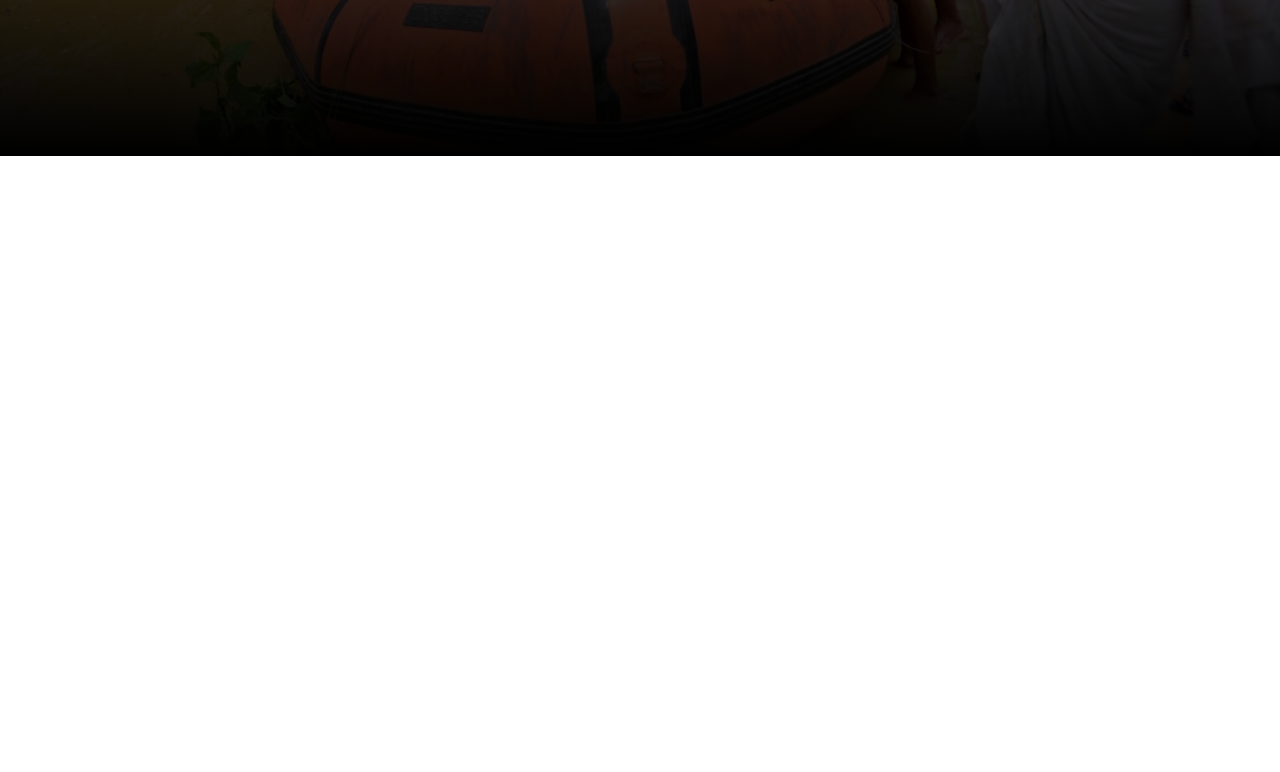
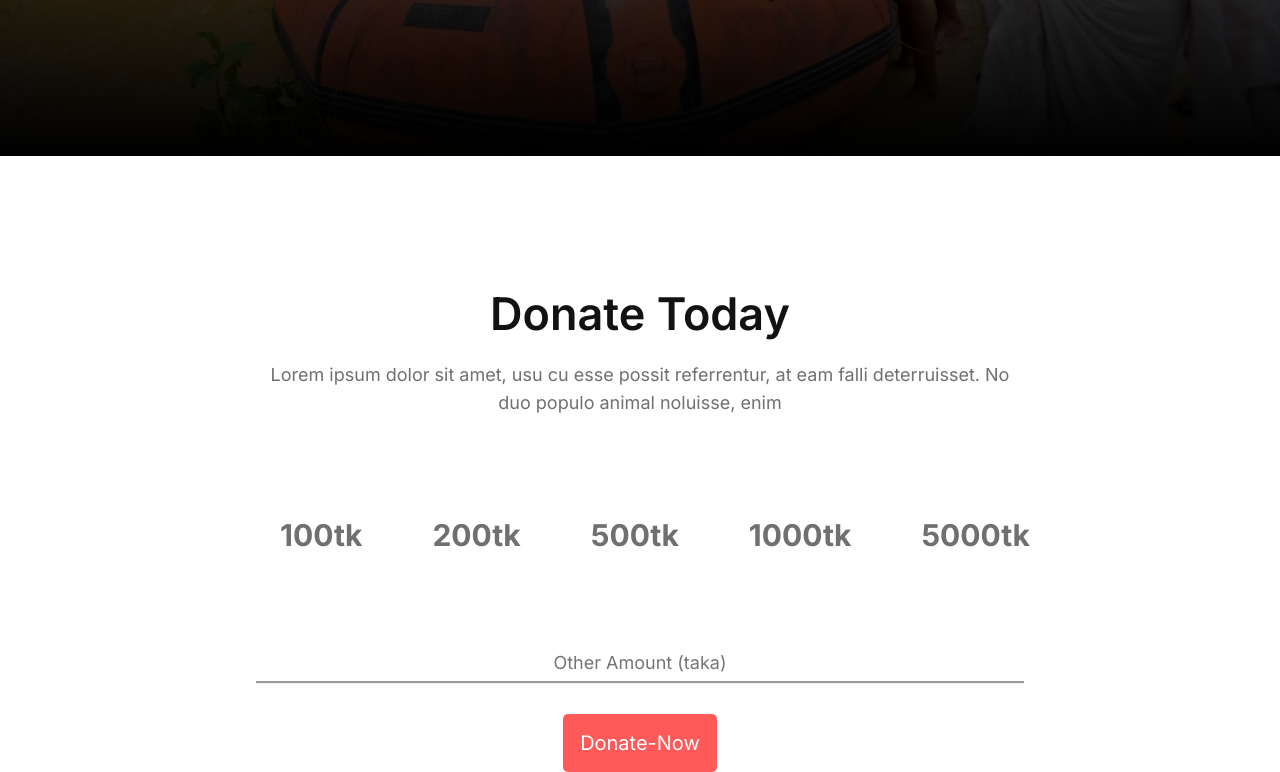
Before and after one commit to MHkhan994/donate-now, a plain HTML site: page index.html in a window 1280 px wide. Shown: the part 564-1336 px from the top of the page. Before the commit the page ends 800 px from the top, so only its background shows below. Drawn offline with Linux system fonts and the light colour scheme.

Commit message:
donate now

```diff
--- a/index.html
+++ b/index.html
@@ -10,9 +10,11 @@
     <link rel="stylesheet" href="style.css">
 
     <!-- font link -->
-    <link rel="preconnect" href="https://fonts.googleapis.com"><link rel="preconnect" href="https://fonts.gstatic.com" crossorigin><link href="https://fonts.googleapis.com/css2?family=Inter&display=swap" rel="stylesheet">
+    <link rel="preconnect" href="https://fonts.googleapis.com"><link rel="preconnect" href="https://fonts.gstatic.com" crossorigin><link href="https://fonts.googleapis.com/css2?family=Inter:wght@400;600;700&display=swap" rel="stylesheet">
 </head>
 <body>
+
+    <!-- header starts -->
     <header>
         <div class="container header-container">
             <h1>Let’s Help Those Who Are More In Need</h1>
@@ -20,6 +22,25 @@
             <button class="btn-primary">Donate Now</button>
         </div>
     </header>
+    <!-- header ends -->
+
+
+    <!-- donate today starts -->
+    <section class="today">
+        <div class="today-container container">
+            <h2>Donate Today</h2>
+            <p>Lorem ipsum dolor sit amet, usu cu esse possit referrentur, at eam falli deterruisset. No duo populo animal noluisse, enim</p>
+            <div class="today-money">
+                <h6>100tk</h6>
+                <h6>200tk</h6>
+                <h6>500tk</h6>
+                <h6>1000tk</h6>
+                <h6>5000tk</h6>
+            </div>
+            <input type="text" placeholder="Other Amount (taka)">
+            <button class="btn-primary">Donate-Now</button>
+        </div>
+    </section>
     <main></main>
     <footer></footer>
 </body>
--- a/style.css
+++ b/style.css
@@ -29,6 +29,7 @@ h2{
     font-size: 45px;
     line-height: 55px;
     text-align: center;
+    font-weight: 600;
     padding-bottom: 20px;
     color: var(--color-black);
 }
@@ -95,3 +96,49 @@ header h1{
     color: var(--color-white);
     padding: 15px 0 25px 0;
 }
+
+/* =========dontane today-============== */
+.today-container{
+    width: 60%;
+    text-align: center;
+}
+
+.today-container .today-money{
+    display: flex;
+    gap: 22px;
+    align-items:center;
+    justify-content: space-between;
+    padding: 55px 0;
+}
+
+.today-container .today-money h6{
+    font-size: 30px;
+    color: var(--color-p);
+    padding: 43px 22px;
+    border: 2px solid transparent;
+    transition: var(--transition);
+}
+
+.today-container .today-money h6:hover{
+    background-color: #FFEEEE;
+    border: 2px solid var(--color-primary);
+    color: var(--color-primary);
+    cursor: pointer;
+}
+
+.today-container input{
+    width: 100%;
+    text-align: center;
+    height: 30px;
+    font-size: 18px;
+    padding-bottom: 10px;
+    border-top-style: hidden;
+    border-right-style: hidden;
+    border-left-style: hidden;
+    border-bottom-style: groove;
+    margin-bottom: 30px;
+}
+
+.today-container input:focus{
+    outline: none;
+}
```
